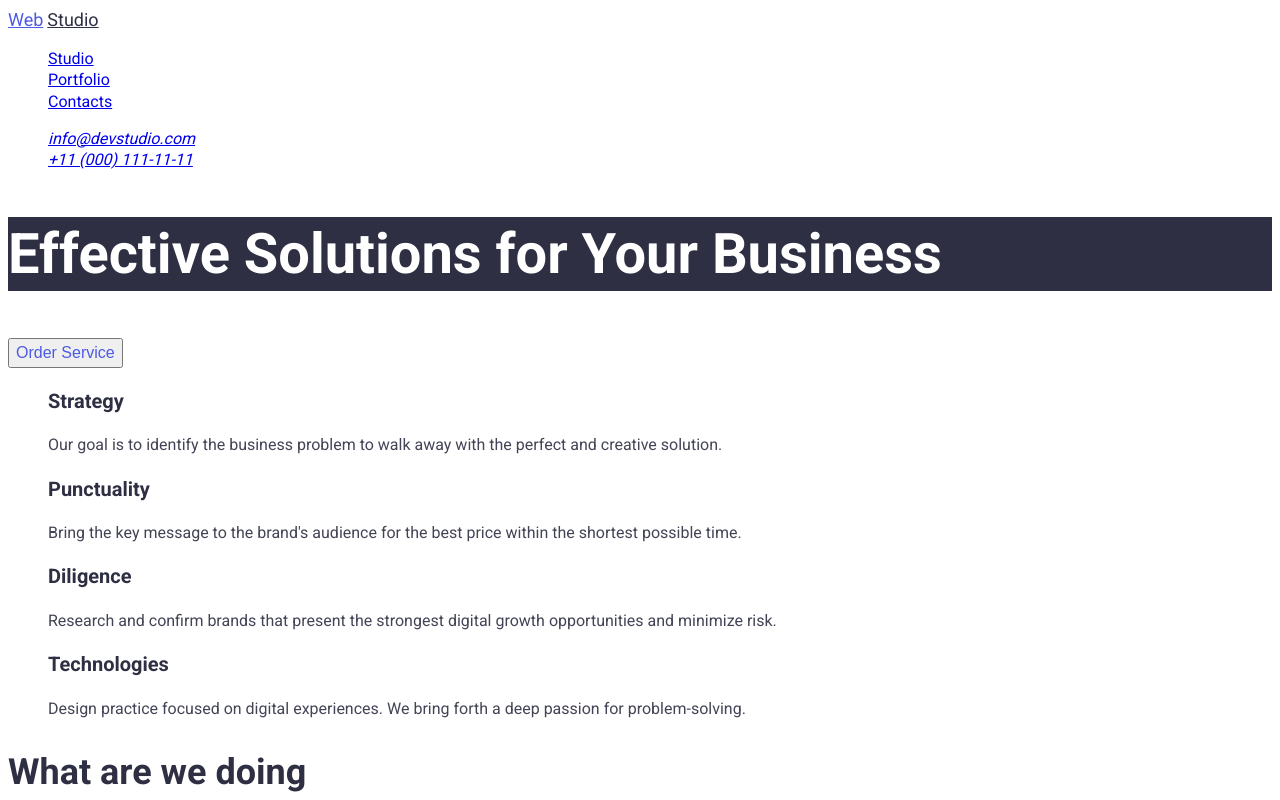
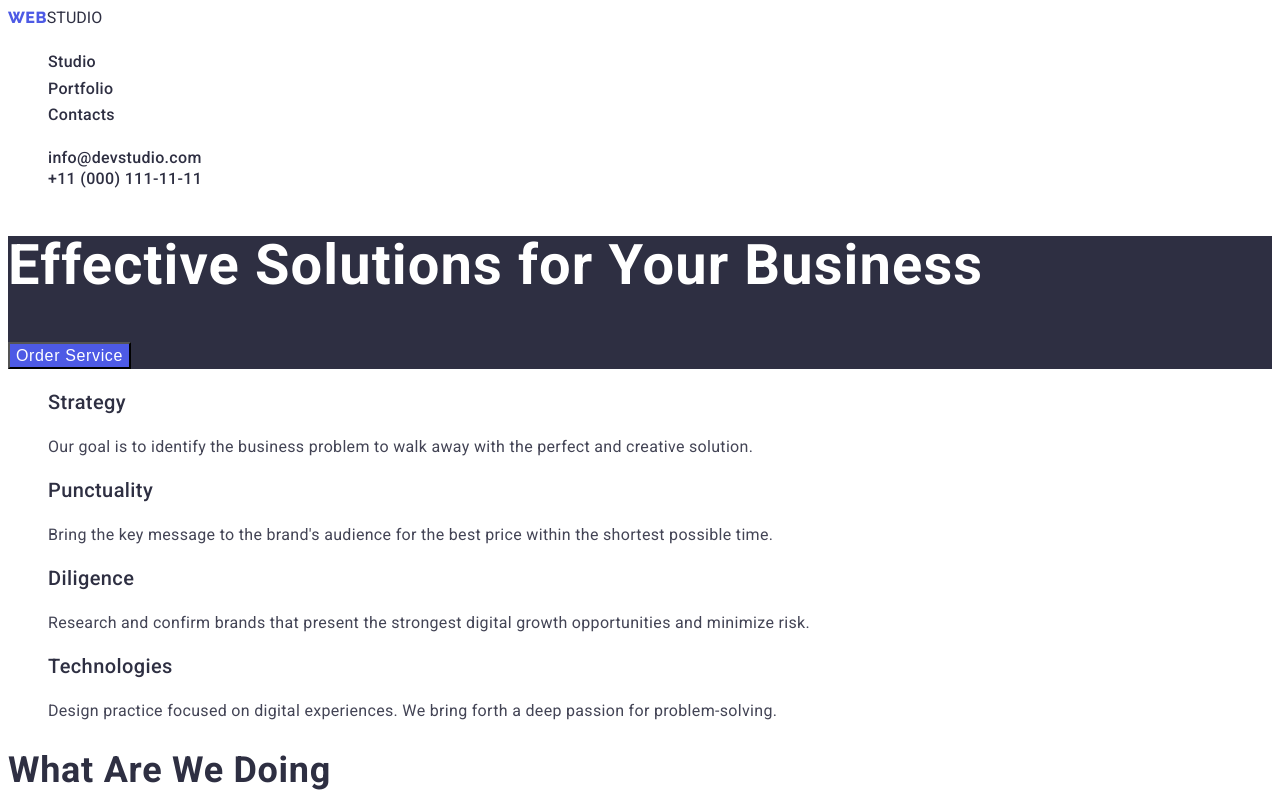
Before and after one commit to rasinoleg/goit-markup-hw-02-02, a plain HTML site: page index.html in a window 1280 px wide. Shown: the top 800 px of the page. Drawn offline with Linux system fonts and the light colour scheme.

Commit message:
Lesson 5 commit

```diff
--- a/css/styles.css
+++ b/css/styles.css
@@ -1,111 +1,188 @@
-.title-studio {
-  font-size: 18px;
-  line-height: 24px;
+.logo {
+  text-decoration: none;
+}
+.logo-style {
+  font-family: "Raleway";
+  font-style: normal;
+  font-weight: 800;
+  letter-spacing: 0.03em;
+  color: #4d5ae5;
+}
+.primary {
   color: #2e2f42;
 }
-li {
-  list-style-type: none;
+.secondary {
+  color: #f4f4fd;
 }
 body {
   font-family: "Roboto", sans-serif;
   color: #c0c0c0;
+  background: #ffffff;
 }
 .site-nav-link {
+  font-style: normal;
+  font-weight: 500;
+  font-size: 20px;
+  line-height: 1.33;
+  letter-spacing: 0.02em;
+  color: #2e2f42;
+}
+.text {
+  font-style: normal;
+  font-weight: 500;
   font-size: 16px;
   line-height: 1.33;
+  letter-spacing: 0.02em;
+  color: #2e2f42;
+  text-decoration: none;
 }
 .auth-nav-link {
+  font-style: normal;
+  font-weight: 400;
   font-size: 16px;
   line-height: 1.33;
+  letter-spacing: 0.02em;
+  color: #434455;
 }
 .site-nav-link :hover {
+  color: #4d5ae5;
+}
+.site-nav-link :focus {
   color: #2e2f42;
-  font-size: 16px;
-  line-height: 1.33;
-}
-.site-nav .link :focus {
-  color: #4d5ae5;
-  font-size: 16px;
-  line-height: 1.33;
 }
 cursor {
   pointer-events: painted;
 }
 .auth-nav-link :hover {
-  color: #2e2f42;
+  color: #4d5ae5;
 }
 .auth-nav-link :focus {
-  color: #4d5ae5;
+  color: #2e2f42;
 }
 .button:hover {
   color: #404bbf;
 }
 .button:focus {
+  color: #2e2f42;
+}
+.section-1 {
+  background: #2e2f42;
+}
+.list-title-1 {
+  font-style: normal;
+  font-weight: 700;
+  font-size: 56px;
+  line-height: 1.07;
+  letter-spacing: 0.02em;
+  color: #ffffff;
+}
+.title-What {
+  font-weight: 700;
+  font-size: 36px;
+  line-height: 1.1;
+  letter-spacing: 0.02em;
+  text-transform: capitalize;
+  color: #2e2f42;
+}
+.section-4 {
+  background: #f4f4fd;
+}
+.title-Our {
+  font-weight: 700;
+  font-size: 36px;
+  line-height: 1.1;
+  letter-spacing: 0.02em;
+  text-transform: capitalize;
+  color: #2e2f42;
+}
+.button {
+  font-weight: 500;
+  font-size: 16px;
+  line-height: 1.33;
+  display: flex;
+  align-items: center;
+  text-align: center;
+  letter-spacing: 0.04em;
   color: #4d5ae5;
 }
-/* sektion-1 */
-.section-1 {
-  color: #ffffff;
-  font-size: 56px;
-  line-height: 1.33;
-  background: #2e2f42;
-}
-.title-What {
-  font-size: 36px;
-  line-height: 1.33;
-  color: #2e2f42;
-}
-.title-Our {
-  font-size: 36px;
-  line-height: 1.33;
-  color: #2e2f42;
-  background: #F4F4FD;
-}
-.button {
-  font-size: 16px;
-  line-height: 24px;
-  color: #4d5ae5;
+.visually-hidden {
+  position: absolute;
+  width: 1px;
+  height: 1px;
+  margin: -1px;
+  border: 0;
+  white-space: nowrap;
+  clip-path: inset(100%);
+  clip: rect(0 0 0 0);
+  overflow: hidden;
 }
 .list {
   display: flex;
   flex-direction: row;
   align-items: flex-start;
-  padding: 12px 24px;
   width: 69px;
   height: 1.33;
 }
-.button :hover {
-  color: #4d5ae5;
+.list-markers {
+  list-style-type: none;
 }
-.button :focus {
-  color: #2e2f42;
+.button-1 {
+  font-weight: 500;
+  font-size: 16px;
+  line-height: 1.33;
+  display: flex;
+  align-items: center;
+  letter-spacing: 0.04em;
+  color: #ffffff;
+  background: #4d5ae5;
 }
-/* Row-1 */
 .list-title {
+  font-style: normal;
+  font-weight: 500;
   font-size: 20px;
   line-height: 1.33;
+  letter-spacing: 0.02em;
   color: #2e2f42;
+  text-align: left
 }
 .list-text {
+  font-style: normal;
+  font-weight: 400;
   font-size: 16px;
   line-height: 1.33;
+  letter-spacing: 0.02em;
   color: #434455;
 }
 .footer {
   background: #2e2f42;
 }
 .text-footer {
+  font-style: normal;
+  font-weight: 400;
   font-size: 16px;
   line-height: 1.33;
+  letter-spacing: 0.02em;
   color: #e7e9fc;
 }
-.logo-web {
+.logo-footer {
+  font-style: normal;
+  font-weight: 800;
   font-size: 18px;
   line-height: 1.33;
+  letter-spacing: 0.03em;
+  color: #f4f4fd;
+  text-decoration: none;
+}
+.logo-primary-link {
+  font-family: "Raleway";
+  font-style: normal;
+  font-weight: 800;
+  letter-spacing: 0.03em;
+  color: #2e2f42;
+}
+.logo-primary-link {
+  color: #f4f4fd;
+}
+.logo-primary-link {
   color: #4d5ae5;
 }
-.logo-studio {
-  font-size: 18px;
-  line-height: 1.33;
-  color: #f4f4fd;
-}
--- a/index.html
+++ b/index.html
@@ -22,30 +22,35 @@
   <body class="page">
     <header>
       <nav>
-        <a href="./index.html" class="logo-web">Web</a>
-      <a href="./index.html" class="title-studio">Studio</a>
-        <ul class="site-nav-link">
-          <li><a href="portfolio.html" class="link">Studio</a></li>
-          <li><a href="portfolio.html" class="link">Portfolio</a></li>
-          <li><a href="portfolio.html" class="link">Contacts</a></li>
+        <a href="./index.html" class="logo primary link"> <span class="logo-style">WEB</span>STUDIO</a>
+        <ul class="site-nav-link list-markers">
+          <li><a href="studio.html" class="text">Studio</a></li>
+          <li><a href="portfolio.html" class="text">Portfolio</a></li>
+          <li><a href="portfolio.html" class="text">Contacts</a></li>
         </ul>
       </nav>
       <address>
-        <ul class="auth-nav-link">
-          <li><a href="mailto:info@devstudio.com">info@devstudio.com</a></li>
-          <li><a href="tel:+110001111111">+11 (000) 111-11-11</a></li>
+        <ul class="auth-nav-link list-markers">
+          <li>
+            <a href="mailto:info@devstudio.com" class="text"
+              >info@devstudio.com</a
+            >
+          </li>
+          <li>
+            <a href="tel:+110001111111" class="text">+11 (000) 111-11-11</a>
+          </li>
         </ul>
       </address>
     </header>
     <main>
       <!-- Section 1 -->
-      <section>
-        <h1 class="section-1">Effective Solutions for Your Business</h1>
-        <button type="button" class="button">Order Service</button>
+      <section class="section-1 list-markers">
+        <h1 class="list-title-1">Effective Solutions for Your Business</h1>
+        <button type="button" class="button-1">Order Service</button>
       </section>
       <!-- Sektion 2 -->
       <section>
-        <ul>
+        <ul class="list-markers">
           <li>
             <h3 class="list-title">Strategy</h3>
             <p class="list-text">
@@ -79,7 +84,7 @@
       <!-- Sektion 3 -->
       <section>
         <h2 class="title-What">What are we doing</h2>
-        <ul>
+        <ul class="list-markers">
           <li>
             <img src="./images/img-11.jpg" alt="Rectengle-71" width="360" />
           </li>
@@ -92,9 +97,9 @@
         </ul>
       </section>
       <!-- Sektion 4 -->
-      <section>
+      <section class="section-4">
         <h2 class="title-Our">Our Team</h2>
-        <ul>
+        <ul class="list-markers">
           <li>
             <img src="./images/img-1.jpg" alt="Man" width="264" />
             <h3 class="list-title">Mark Guerrero</h3>
@@ -119,8 +124,7 @@
       </section>
     </main>
     <footer class="footer">
-      <a href="./index.html" class="logo-web">Web</a>
-      <a href="./index.html" class="logo-studio">Studio</a>
+      <a href="./index.html" class="logo secondary link"> <span class="logo-primary-link">WEB</span>STUDIO</a>
       <p class="text-footer">
         Increase the flow of customers and sales for your business with digital
         marketing & growth solutions.
```
Also changed, not shown: portfolio.html (+14 -16 lines).
